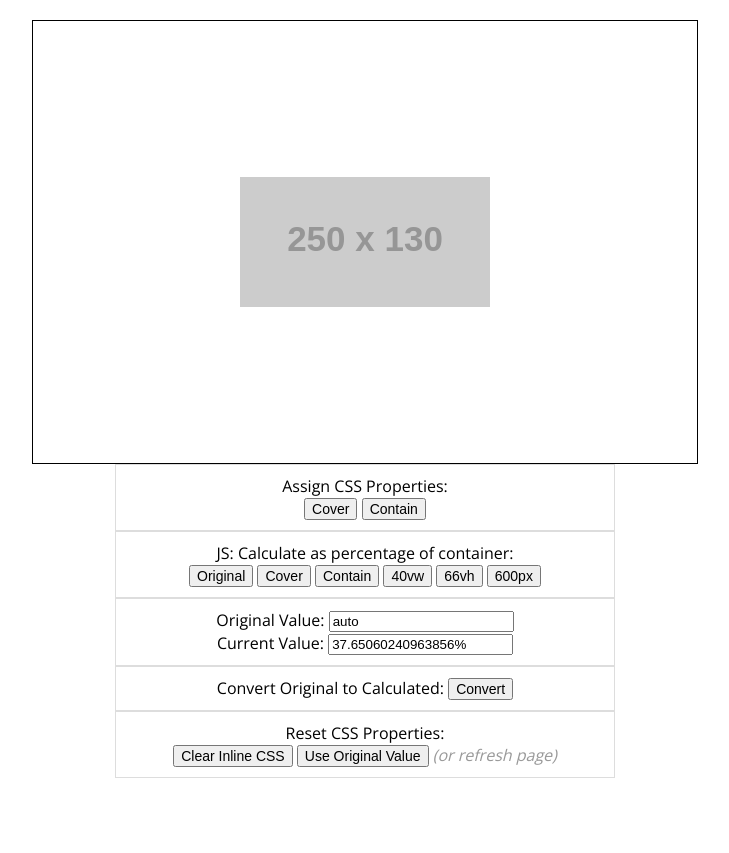
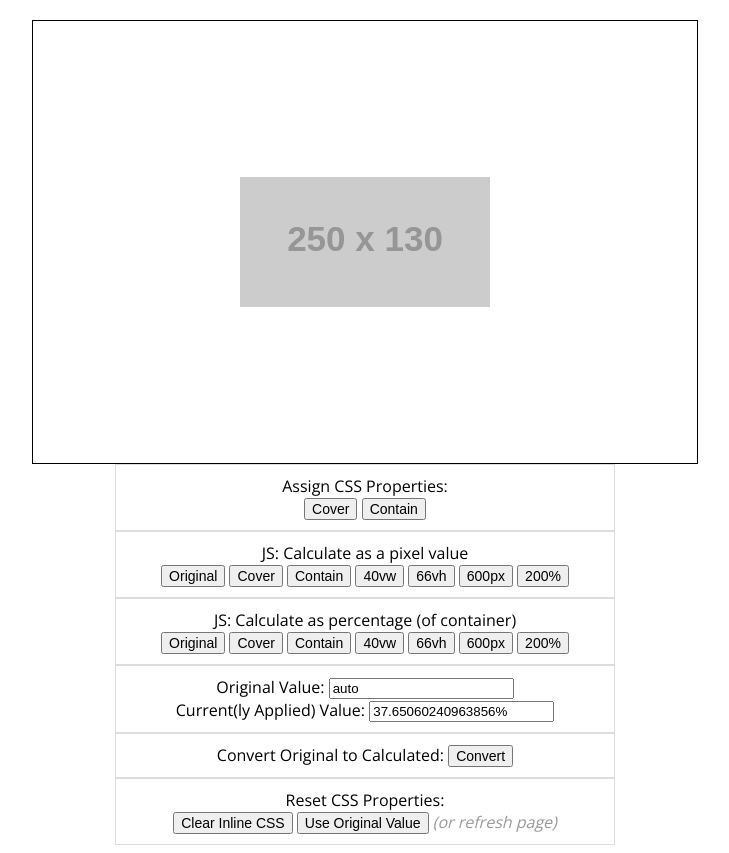
Before and after one commit to wnrosenberg/bgsizejs, a plain HTML site: page public/index.html in a window 1280 px wide. Both pictures are taken after typing "Sample" into the empty fields and a click on the button "Convert". Shown: the whole page, without its empty margins (275-1004 px from the left). Before the commit the page ends 800 px from the top, so only its background shows below. Drawn offline with nearby package versions, Linux system fonts and the light colour scheme; placeholder pictures from the web are drawn by us.

Commit message:
converted ID`d buttons into data-attr buttons. updated script to reflect this. moved css to separate file

```diff
--- /dev/null
+++ b/public/css/style.css
@@ -0,0 +1,17 @@
+    * { box-sizing: border-box; }
+    #main {
+      position: relative;
+    }
+    .bgc {
+      margin: 20px auto 0;
+      border: 1px solid #000;
+      background: url('//placehold.it/250x130');
+      background-repeat: no-repeat;
+      background-position: 50% 50%;
+/*      background-size: cover;*/
+      width: 666px;
+      height: 444px;
+    }
+    .options { margin: 0px auto; width: 500px; font-size: 16px; font-family:'Open Sans',Arial,sans-serif; text-align: center; border: 1px solid #ddd; padding: 10px; }
+    .options button { font-size: 14px; }
+    .options span { color: #999; font-style: italic; }
--- a/public/index.html
+++ b/public/index.html
@@ -5,55 +5,52 @@
   <meta name="viewport" content="width=device-width, initial-scale=1, maximum-scale=1">
   <title>BG TEST</title>
   <link href='https://fonts.googleapis.com/css?family=Open+Sans:400,700' rel='stylesheet' type='text/css'>
-  <style type="text/css">
-    * { box-sizing: border-box; }
-    #main {
-      position: relative;
-    }
-    .bgc {
-      margin: 20px auto 0;
-      border: 1px solid #000;
-      background: url('//placehold.it/250x130');
-      background-repeat: no-repeat;
-      background-position: 50% 50%;
-/*      background-size: cover;*/
-      width: 666px;
-      height: 444px;
-    }
-    .buttons { margin: 0px auto; width: 500px; font-size: 16px; font-family:'Open Sans',Arial,sans-serif; text-align: center; border: 1px solid #ddd; padding: 10px; }
-    .buttons button { font-size: 14px; }
-    .buttons span { color: #999; font-style: italic; }
-  </style>
+  <link rel="stylesheet" type="text/css" href="css/style.css">
 </head>
 <body>
 
 <div id="main">
   <div class="bgc"></div>
 
-  <div class="buttons">
+  <div class="options">
     Assign CSS Properties:<br />
     <button id="css_cover">Cover</button>
     <button id="css_contain">Contain</button>
   </div>
-  <div class="buttons">
-    JS: Calculate as percentage of container:<br />
-    <button data-group="percent" id="js_original">Original</button>
-    <button data-group="percent" id="js_cover">Cover</button>
-    <button data-group="percent" id="js_contain">Contain</button>
-    <button data-group="percent" id="js_40vw">40vw</button>
-    <button data-group="percent" id="js_66vh">66vh</button>
-    <button data-group="percent" id="js_600px">600px</button>
+  <div class="options">
+    JS: Calculate as a pixel value<br />
+    <div class="button-group" data-action="calculate" data-units="px">
+      <button data-unit="keyword" data-value="original">Original</button>
+      <button data-unit="keyword" data-value="cover">Cover</button>
+      <button data-unit="keyword" data-value="contain">Contain</button>
+      <button data-unit="vw"      data-value="40">40vw</button>
+      <button data-unit="vh"      data-value="66">66vh</button>
+      <button data-unit="px"      data-value="600">600px</button>
+      <button data-unit="percent" data-value="200">200%</button>
+    </div>
   </div>
-  <div class="buttons">
+  <div class="options">
+    JS: Calculate as percentage (of container)<br />
+    <div class="button-group" data-action="calculate" data-units="percent">
+      <button data-unit="keyword" data-value="original">Original</button>
+      <button data-unit="keyword" data-value="cover">Cover</button>
+      <button data-unit="keyword" data-value="contain">Contain</button>
+      <button data-unit="vw"      data-value="40">40vw</button>
+      <button data-unit="vh"      data-value="66">66vh</button>
+      <button data-unit="px"      data-value="600">600px</button>
+      <button data-unit="percent" data-value="200">200%</button>
+    </div>
+  </div>
+  <div class="options">
     Original Value:
       <input type="text" id="bgsize_orig"><br />
-    Current Value:
+    Current(ly Applied) Value:
       <input type="text" id="bgsize_curr">
   </div>
-  <div class="buttons">
+  <div class="options">
     Convert Original to Calculated: <button id="css_convert">Convert</button>
   </div>
-  <div class="buttons">
+  <div class="options">
     Reset CSS Properties:<br />
     <button id="css_clear">Clear Inline CSS</button>
     <button id="css_reset">Use Original Value</button>
--- a/public/js/bg_size.js
+++ b/public/js/bg_size.js
@@ -1,3 +1,18 @@
+// roundnth() - Round a number to the nth place.
+// @param float num the number to round
+// @param int places the number of decimal places to include
+function roundnth(num, places) {
+  var base = Math.pow(10,places),
+      parsed = parseFloat(num),
+      unit = "", result = "";
+  if (num != parsed) { // a unit is included in num, so strip b4 calc
+    unit = (num + "").replace((parsed + ""),"");
+  }
+  result = Math.round(parsed * (base)) / base;
+  if (unit) result += unit;
+  return result;
+}
+
 // getBgImgDims() - Get the dimensions of the element's background-image
 // @param jquery element the jquery element whose background we're seeking
 // @return object an obj in the form {w: width, h: height} in pixels.
@@ -25,9 +40,9 @@ function applyBgSizeCSS(value, element, isCalculated) {
     console.log("resetting CSS to initial state...");
   } else {
     if ("undefined"!=typeof isCalculated && isCalculated == true) {
-      console.log("applying CSS from a calculated value (" + value + ")...");
+      console.log("applying calculated CSS (" + value + ")...");
     } else {
-      console.log("applying CSS from a static CSS value (" + value + ")...");
+      console.log("applying static CSS (" + value + ")...");
     }
   }
   return element.css({'background-size':value});
@@ -37,7 +52,12 @@ function applyBgSizeCSS(value, element, isCalculated) {
 // @param string value the value for the background-size CSS property
 // @param jquery element a jquery object representing the element which we're modifying
 // @return jquery a jquery object representing the element, after it has been modified.
-function calculateBgSize(value, element) {
+function calculateBgSize(value, element, options) {
+  var unit = "%"; if ("object"==typeof options) {
+    if ("undefined"!=typeof options.to) {
+      unit = (options.to == "percent" ? "%" : options.to);
+    }
+  }
   var calc = 0; if ("undefined"==typeof element) element = $(".bgc");
 
   /* DO SOME MATH! */
@@ -115,5 +135,15 @@ function calculateBgSize(value, element) {
       break;
   }
 
+  // Check the units before we finish.
+  if (unit=="px") {
+    // We need to convert the percentage values to pixel values.
+    // We know that 100% of container = 1 * c.w
+    calc = (parseFloat(calc) / 100 * c.w) + "px";
+    calc = roundnth(calc, 4);
+  } else if (unit=="%") {
+    /* goggles */
+  }
+
   return applyBgSizeCSS(calc, element, 1);
 }
--- a/public/js/main.js
+++ b/public/js/main.js
@@ -30,12 +30,21 @@ $(function(){
   // Set up handlers for buttons.
   $("#css_cover").click(function(){   applyBgSizeCSS("cover",  $c); });
   $("#css_contain").click(function(){ applyBgSizeCSS("contain",$c); });
-  $("#js_cover").click(function(){   calculateBgSize("cover",  $c); });
-  $("#js_contain").click(function(){ calculateBgSize("contain",$c); });
-  $("#js_40vw").click(function(){    calculateBgSize("40vw",   $c); });
-  $("#js_66vh").click(function(){    calculateBgSize("66vh",   $c); });
-  $("#js_600px").click(function(){   calculateBgSize("600px",  $c); });
-  $("#js_original, #css_convert").click(function(){ calculateBgSize( bo ,    $c); });
+  $(".button-group[data-action=calculate] button").click(function(){
+    var $this = $(this), unit = "", val = $this.data('value'),
+        to_unit = $this.parent('.button-group').data("units");
+    switch($this.data('unit')) {
+      case "keyword":                       // no units for keywords
+        if (val == 'original') val = bo;      // original uses var bo
+        break;
+      case "percent": unit = "%";           // use percent sign as unit
+      default: unit=(unit?unit:$this.data('unit')); // use data as unit
+        val += unit;                        // append unit to value
+    } console.log(val + ' to ' + to_unit);
+    // Call the method!
+    calculateBgSize( val, $c, {to:to_unit} );
+  });
+  $("#css_convert").click(function(){ calculateBgSize( bo ,    $c); });
   $("#css_clear").click(function(){   applyBgSizeCSS("",       $c); });
   $("#css_reset").click(function(){    applyBgSizeCSS( bo ,    $c); });
 
```
